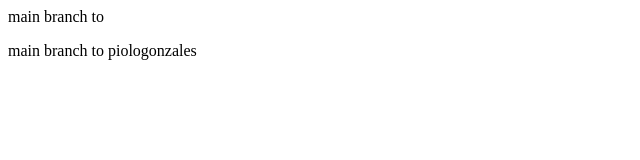
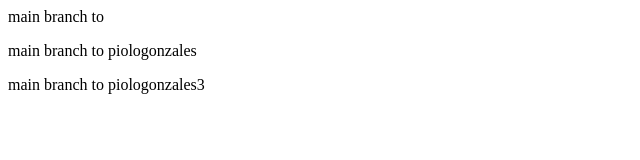
Before and after one commit to Hejieeee/project-softdes, a plain HTML site: page index.html in a window 1280 px wide. Shown: the whole page, without its empty margins (0-640 px from the left). Drawn offline with Linux system fonts and the light colour scheme.

Commit message:
eto bagongngngngn

```diff
--- a/index.html
+++ b/index.html
@@ -2,5 +2,7 @@
   <body>
     <p>main branch to</p>
     <p>main branch to piologonzales</p>
+    <p>main branch to piologonzales3</p>
+
   </body>
 </html>
```
